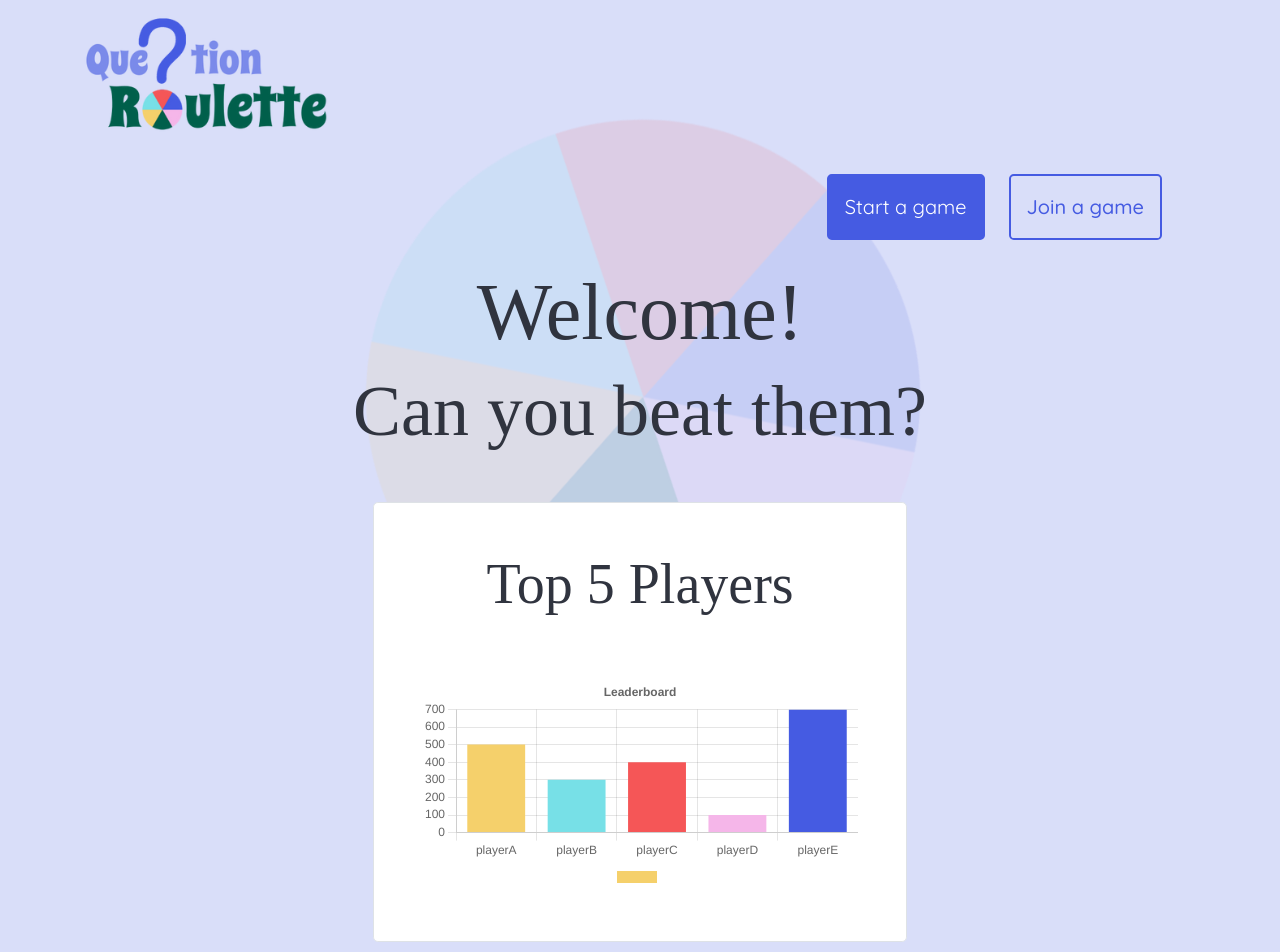
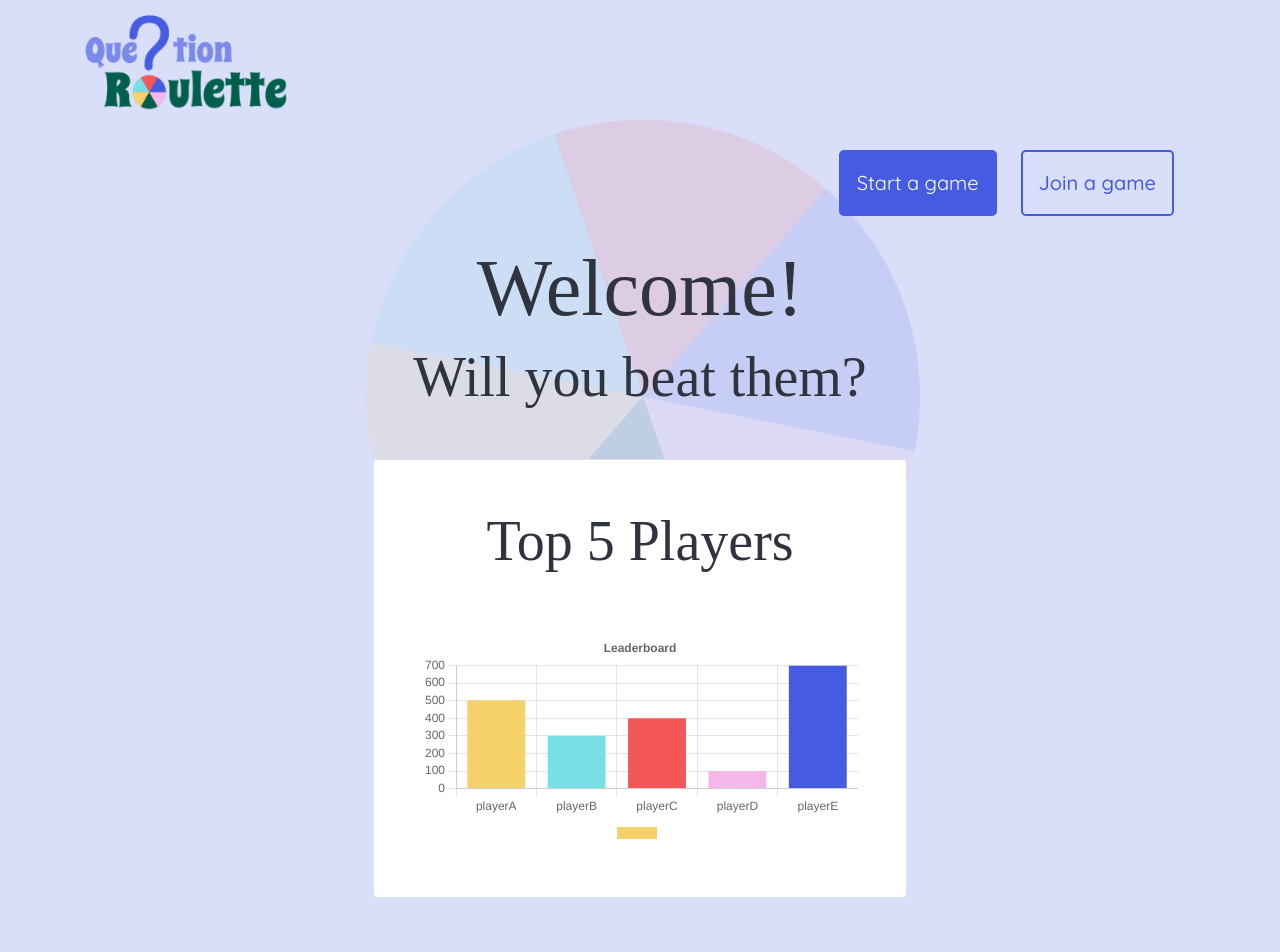
Before and after one commit to mariesophiecd/question-roulette, a React (Create React App) app: page / in a window 1280 px wide. Shown: the top 952 px of the page. Built offline with nearby package versions, Linux system fonts and the light colour scheme; a web font is replaced by a local one.

Commit message:
added CSS to Quiz and Quiz Card

```diff
--- a/src/App.js
+++ b/src/App.js
@@ -17,7 +17,7 @@ function App() {
     <Container className="App">
       <header className="App-header">
         <div className='d-flex pointer w-25'>
-          <img src={logo} alt="logo" onClick={() => navigate('/')}/>
+          <img src={logo} alt="logo" className="w-75" onClick={() => navigate('/')}/>
         </div>
 
         <Routes>
--- a/src/components/QuizCard/index.js
+++ b/src/components/QuizCard/index.js
@@ -1,9 +1,10 @@
 import { useEffect, useState } from "react";
 import Button from "react-bootstrap/Button";
 import Card from "react-bootstrap/Card";
-import Col from "react-bootstrap/Col";
 import Container from "react-bootstrap/Container";
 import Row from "react-bootstrap/Row";
+import Stack from "react-bootstrap/Stack";
+
 
 export default function QuizCard({
   questions,
@@ -12,7 +13,7 @@ export default function QuizCard({
   setScore,
   score,
   seconds,
-  setKey,
+  setKey
 }) {
   let options = [];
   //console.log("from card: ", questions[0]);
@@ -81,14 +82,16 @@ export default function QuizCard({
   return (
     <>
       <Container>
-        <Card style={{ width: "30rem" }}>
+        <Card className="border rounded-4" style={{ width: "30rem" }}>
           <Card.Body>
-            <Row>
+            <Row className="text-center">
               <Card.Title>Question {currentQuestion + 1}/5</Card.Title>
               <Card.Text>{questions[currentQuestion].question}</Card.Text>
               <Row>
                 {answers.map((answer) => (
-                  <button onClick={handleClick}>{answer}</button>
+                  <div>
+                    <Button className="answer-btn m-1 p-3" onClick={handleClick}>{answer}</Button>
+                  </div>
                 ))}
               </Row>
             </Row>
--- a/src/pages/Home/index.js
+++ b/src/pages/Home/index.js
@@ -5,8 +5,8 @@ import { Leaderboard } from "../../components/index";
 import Button from "react-bootstrap/Button";
 import Card from "react-bootstrap/Card";
 import Container from "react-bootstrap/Container";
-import Row from 'react-bootstrap/Row';
 import Stack from 'react-bootstrap/Stack';
+// import logo from '../../images/logo.png'
 import './Home.css';
 
 export default function Home() {
@@ -15,8 +15,6 @@ export default function Home() {
 
   return (
     <>
-      <Container>
-        <Row>
       <Stack className='d-flex justify-content-end' direction='horizontal'>
         <Button variant='primary' size='lg' className='primary-btn p-3' onClick={() => {navigate('/host')}}>
           Start a game
@@ -25,12 +23,14 @@ export default function Home() {
           Join a game
         </Button>
       </Stack>
-        </Row>
+
+      <Container>
         <h1 className="d-flex justify-content-center display-1">Welcome!</h1>
-        <h2 className="d-flex justify-content-center display-2">Can you beat them?</h2>
+        <h2 className="d-flex justify-content-center display-4">Will you beat them?</h2>
       </Container>
+
       <Container className="w-50 my-5">
-        <Card className="border rounded-3">
+        <Card className="border rounded-4">
           <Leaderboard />
         </Card>
       </Container>
--- /dev/null
+++ b/src/pages/Quiz/Quiz.css
@@ -0,0 +1,3 @@
+.answer-btn{
+    background-color: #455BE2;
+}
--- a/src/pages/Quiz/index.js
+++ b/src/pages/Quiz/index.js
@@ -1,6 +1,10 @@
 import React, { useEffect, useState } from "react";
 import { QuizCard, Timer } from "../../components/index";
+import Col from 'react-bootstrap/Col';
+import Container from "react-bootstrap/Container";
+import Row from "react-bootstrap/Row";
 import axios from "axios";
+import './Quiz.css';
 
 function Quiz() {
   const [questions, setQuestions] = useState([
@@ -25,18 +29,23 @@ function Quiz() {
     }
     fetchData();
   }, []);
+
   return (
     <>
       {showScore ? (
         <h1>Score : {score}</h1>
       ) : (
-        <div>
+        <Container>
+          <Row>
+            <Col className="d-flex justify-content-center">
               <Timer
                 seconds={seconds}
                 setSeconds={setSeconds}
                 key={key}
                 setKey={setKey}
               />
+            </Col>
+            <Col>
               <QuizCard
                 questions={questions}
                 setSeconds={setSeconds}
@@ -46,7 +55,9 @@ function Quiz() {
                 seconds={seconds}
                 setKey={setKey}
               />
-        </div>
+            </Col>
+          </Row>
+        </Container>
       )}
     </>
   );
```
Lines whose indentation alone changed are shown as unchanged.
